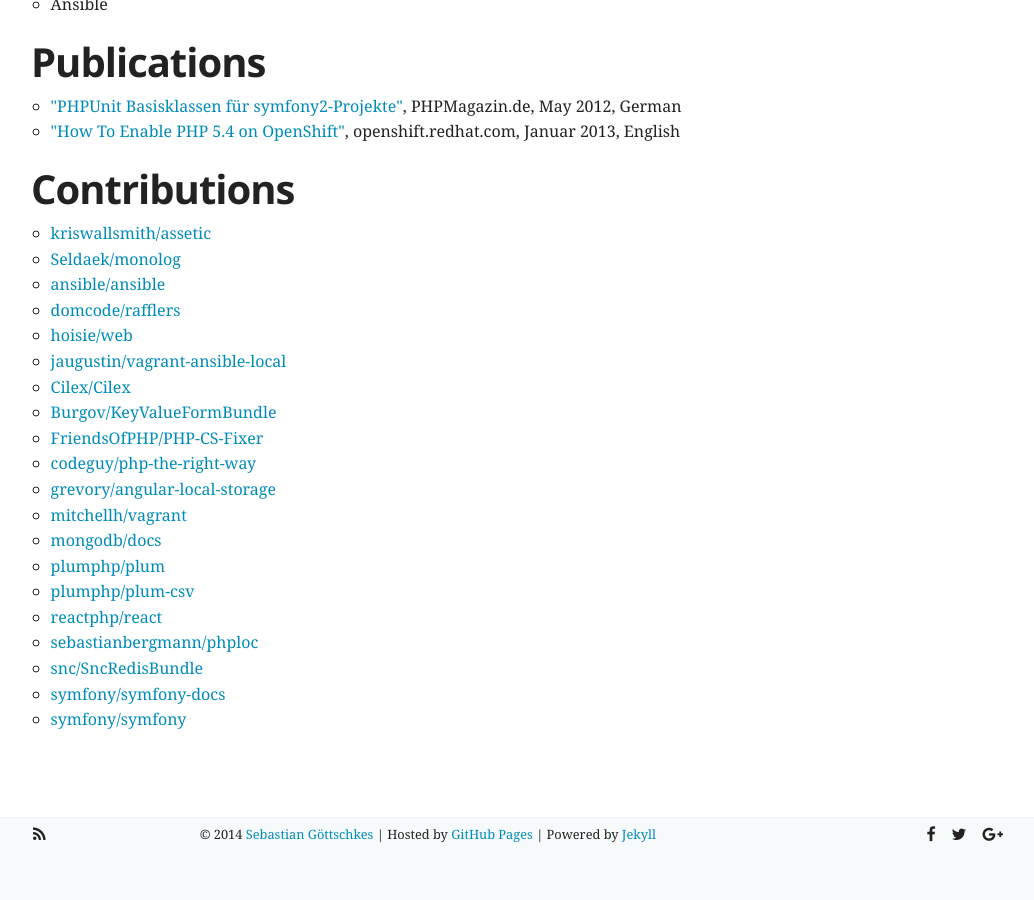
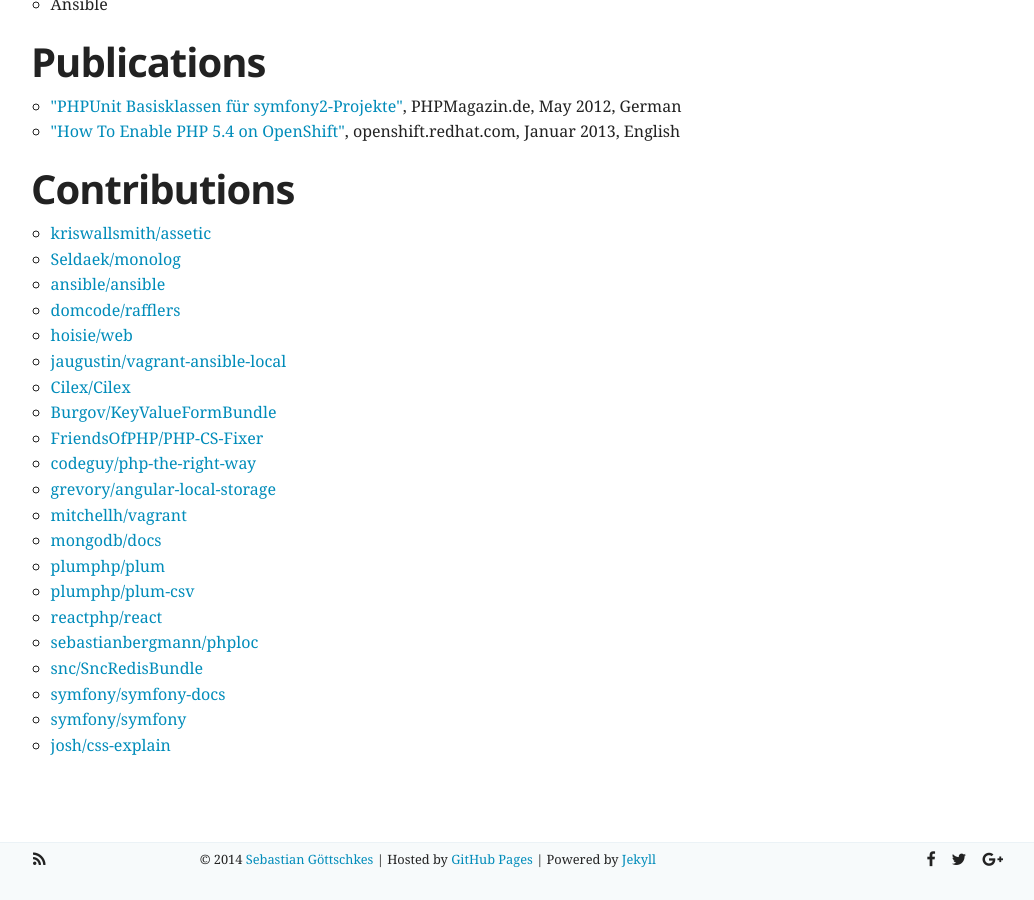
Before and after one commit to Sgoettschkes/sgoettschkes.github.io, a Jekyll site: the page built from about.html, in a window 1280 px wide and 900 px high, scrolled down 1964 px. Shown: the whole window, without its empty margins (122-1156 px from the left). Built offline with Jekyll 4.4.1, drawn with Linux system fonts in a browser that asks for light colours; nearby versions of some CDN libraries; before the commit the page ends 2839 px from its top, so only the background shows below that.

Commit message:
Adding new repo to contributions

```diff
--- a/_data/about/contributions.yml
+++ b/_data/about/contributions.yml
@@ -38,3 +38,5 @@
   repo: symfony-docs
 - org: symfony
   repo: symfony
+- org: josh
+  repo: css-explain
```
